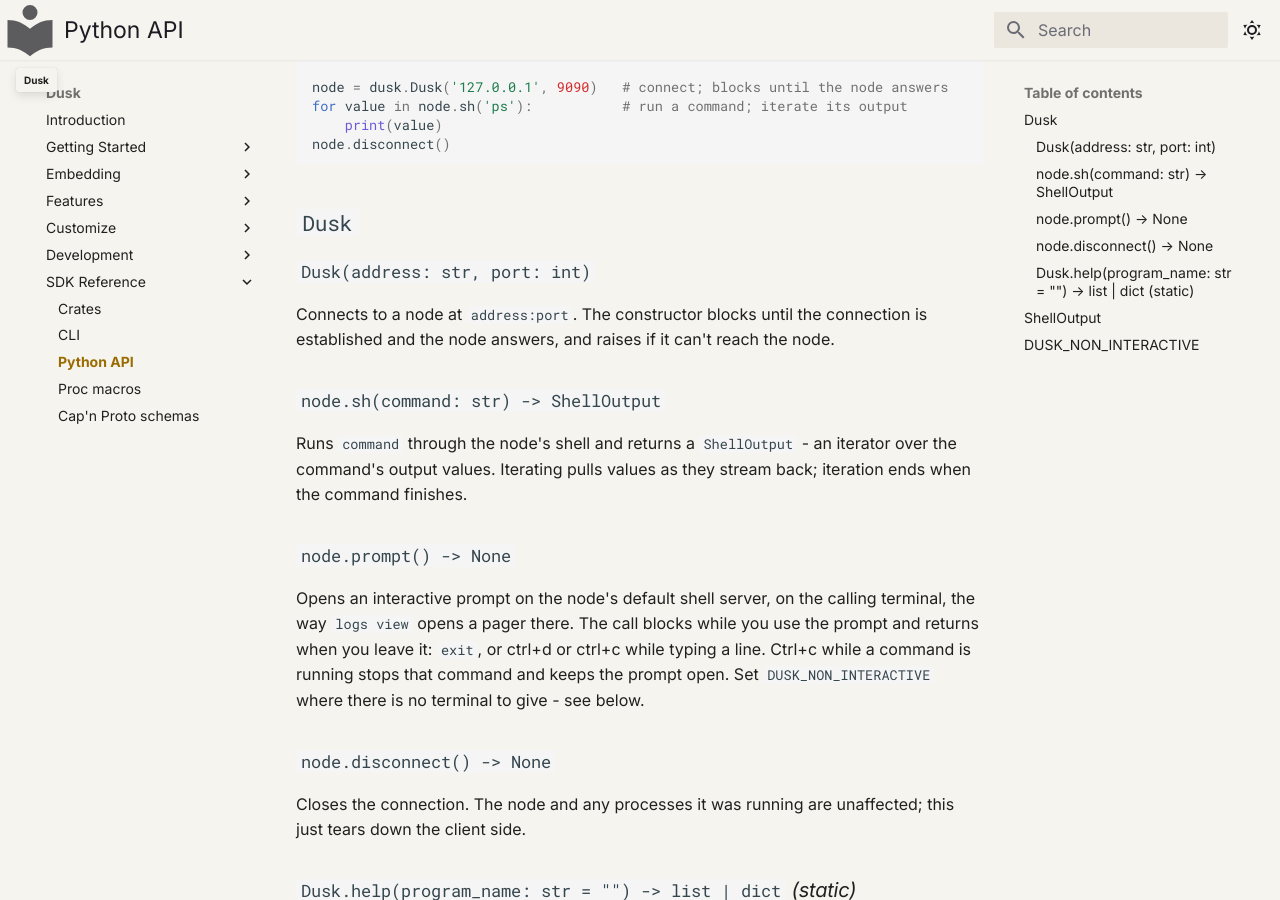
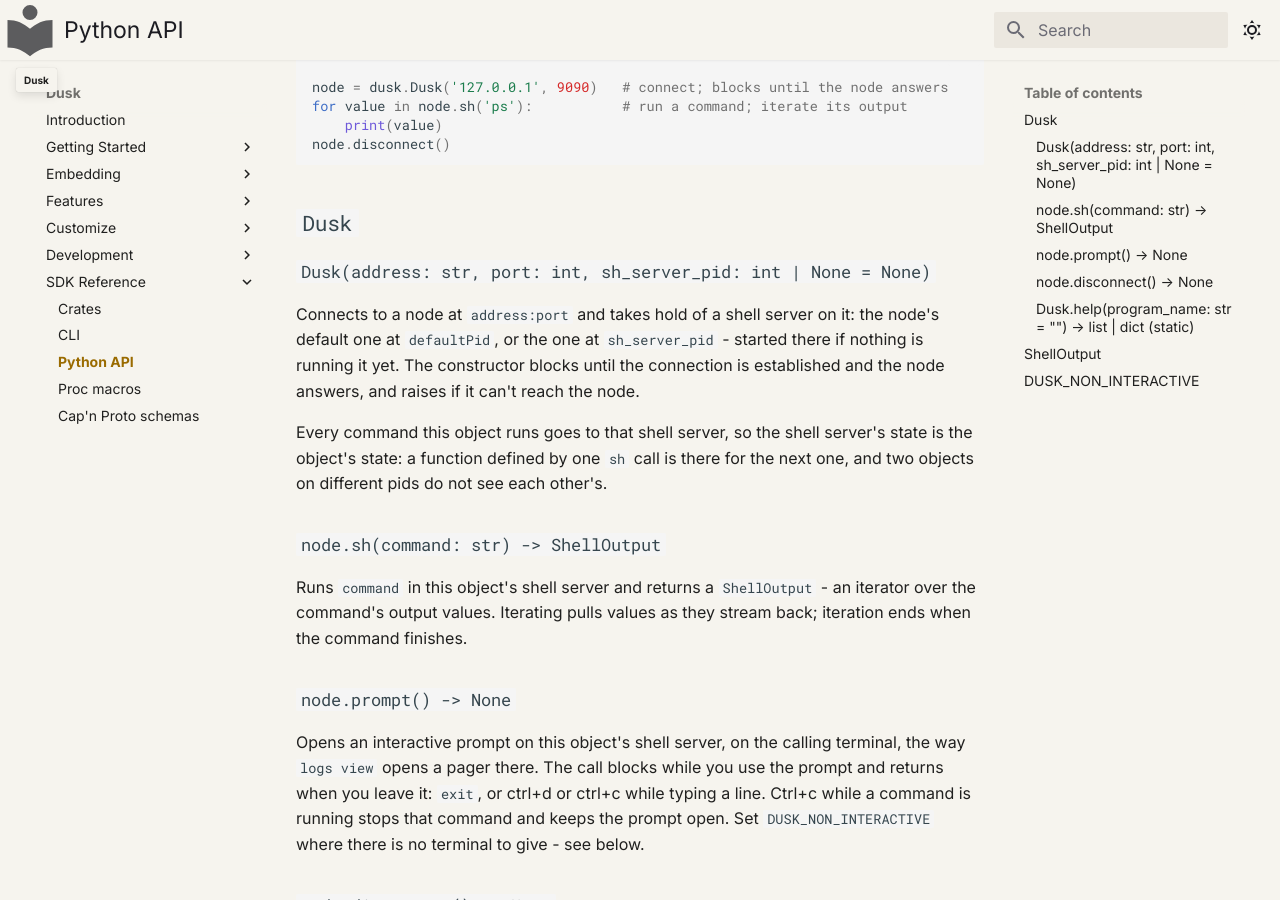
Before and after one commit to tomerze/dusk, an MkDocs documentation site: the page built from docs/docs/sdk-reference/python-api.md, in a window 1280 px wide and 900 px high, scrolled down 258 px. Built offline with MkDocs 1.6.1 and Material for MkDocs 9.7.7, drawn with Linux system fonts in a browser that asks for light colours; comment, search, counter and statistics services are not loaded.

Commit message:
Update the Python API docs for the object's own shell server
`Dusk(address, port, sh_server_pid=None)` now attaches to a shell server and
keeps it. The page says what a `Dusk` object holds, what `sh_server_pid`
picks (the node's default server at `defaultPid` when it is not given), that
the server is started there if nothing is running it, that state defined by
one call is there for the next and two objects on different pids do not see
each other's, and that `sh` and `prompt()` both run in that server.

```diff
--- a/docs/docs/sdk-reference/python-api.md
+++ b/docs/docs/sdk-reference/python-api.md
@@ -15,20 +15,26 @@ node.disconnect()
 
 ## `Dusk`
 
-### `Dusk(address: str, port: int)`
+### `Dusk(address: str, port: int, sh_server_pid: int | None = None)`
 
-Connects to a node at `address:port`. The constructor blocks until the connection
-is established and the node answers, and raises if it can't reach the node.
+Connects to a node at `address:port` and takes hold of a shell server on it: the
+node's default one at `defaultPid`, or the one at `sh_server_pid` - started
+there if nothing is running it yet. The constructor blocks until the connection is established and
+the node answers, and raises if it can't reach the node.
+
+Every command this object runs goes to that shell server, so the shell server's
+state is the object's state: a function defined by one `sh` call is there for the next one,
+and two objects on different pids do not see each other's.
 
 ### `node.sh(command: str) -> ShellOutput`
 
-Runs `command` through the node's shell and returns a `ShellOutput` - an iterator
+Runs `command` in this object's shell server and returns a `ShellOutput` - an iterator
 over the command's output values. Iterating pulls values as they stream back;
 iteration ends when the command finishes.
 
 ### `node.prompt() -> None`
 
-Opens an interactive prompt on the node's default shell server, on the calling
+Opens an interactive prompt on this object's shell server, on the calling
 terminal, the
 way `logs view` opens a pager there. The call blocks while you use the prompt and
 returns when you leave it: `exit`, or ctrl+d or ctrl+c while typing a line. Ctrl+c
```
